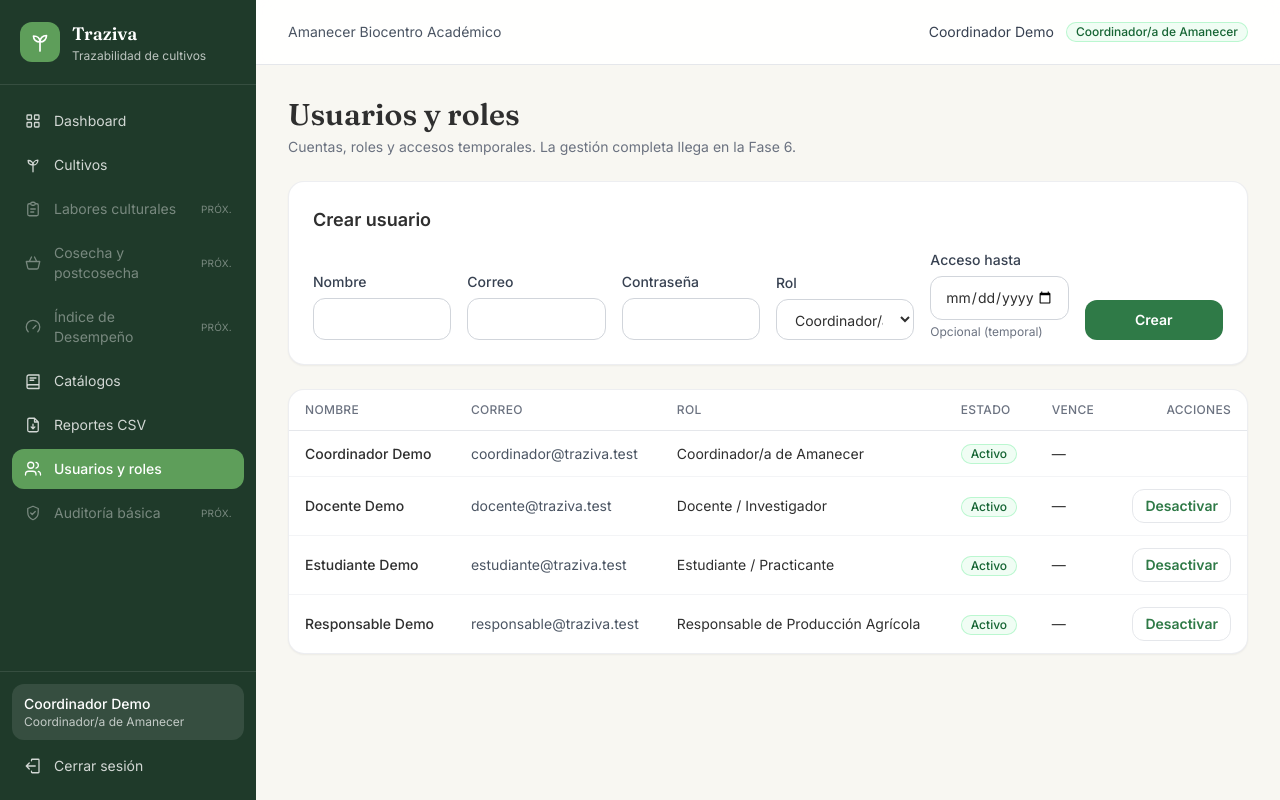
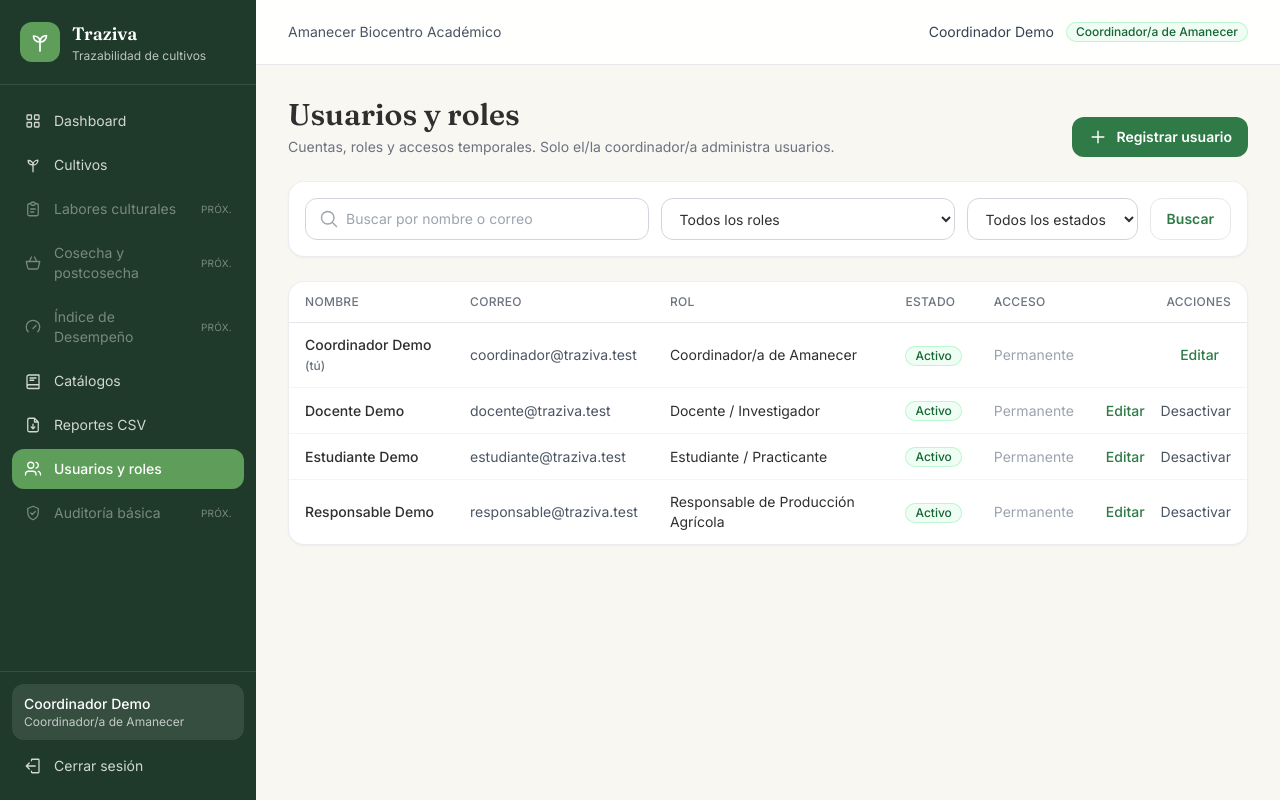
Before and after one commit to DayaPau/traziva, a Laravel app: page /usuarios in a window 1280 px wide. Run offline with Laravel 12, Linux system fonts and the light colour scheme; a user stored in the database is signed in; data comes from the database, SQL or seed files in the repository; style sheets or scripts are compiled from the project's sources.

Commit message:
S5-04: gestión completa de usuarios (editar, rol, vigencia, restablecer contraseña) con auditoría sin contraseñas
Co-Authored-By: Claude Opus 5.5 <noreply@anthropic.com>

```diff
--- a/app/Http/Controllers/Auth/RegistroController.php
+++ b/app/Http/Controllers/Auth/RegistroController.php
@@ -25,7 +25,8 @@ class RegistroController extends Controller
 
     public function store(RegistroRequest $request)
     {
-        $user = User::create($request->validated() + ['estado' => 'pendiente']);
+        // Sin eventos: se audita una sola vez, con la acción explícita «registro» (abajo).
+        $user = User::withoutEvents(fn () => User::create($request->validated() + ['estado' => 'pendiente']));
 
         Auditoria::create([
             'accion' => 'registro',
--- a/app/Http/Controllers/UsuarioController.php
+++ b/app/Http/Controllers/UsuarioController.php
@@ -2,52 +2,90 @@
 
 namespace App\Http\Controllers;
 
+use App\Http\Requests\ClaveRequest;
+use App\Http\Requests\UsuarioRequest;
 use App\Models\Rol;
 use App\Models\User;
+use App\Services\Usuarios\GestionUsuarios;
 use Illuminate\Http\Request;
+use Illuminate\Validation\Rule;
 
+/** Usuarios y roles (solo coordinador/a). Las reglas de negocio viven en GestionUsuarios. */
 class UsuarioController extends Controller
 {
-    public function index()
+    public function __construct(private GestionUsuarios $gestion) {}
+
+    public function index(Request $request)
     {
+        $f = $request->validate([
+            'q' => ['nullable', 'string', 'max:80'],
+            'rol_id' => ['nullable', 'integer'],
+            'estado' => ['nullable', Rule::in(array_keys(User::ESTADOS))],
+        ]);
+
+        $usuarios = User::with('rol')
+            ->when($f['q'] ?? null, fn ($q, $t) => $q->where(fn ($w) => $w->where('name', 'like', "%$t%")->orWhere('email', 'like', "%$t%")))
+            ->when($f['rol_id'] ?? null, fn ($q, $r) => $q->where('rol_id', $r))
+            ->when($f['estado'] ?? null, fn ($q, $e) => $q->where('estado', $e))
+            // Pendientes primero para que el/la coordinador/a los vea de inmediato.
+            ->orderByRaw("CASE WHEN estado = 'pendiente' THEN 0 ELSE 1 END")
+            ->orderBy('name')
+            ->get();
+
         return view('usuarios.index', [
-            // Pendientes primero para que el/la coordinador/a los vea de inmediato.
-            'usuarios' => User::with('rol')->orderByRaw("CASE WHEN estado = 'pendiente' THEN 0 ELSE 1 END")->orderBy('name')->get(),
-            'roles' => Rol::orderBy('id')->get()->mapWithKeys(fn (Rol $r) => [$r->id => config("traziva.roles.{$r->nombre}", $r->nombre)]),
+            'usuarios' => $usuarios,
+            'roles' => $this->roles(),
+            'pendientes' => User::where('estado', 'pendiente')->count(),
         ]);
     }
 
-    public function store(Request $request)
+    public function create()
     {
-        $d = $request->validate([
-            'name' => 'required|string|max:120',
-            'email' => 'required|email|max:150|unique:users,email',
-            'password' => 'required|string|min:8',
-            'rol_id' => 'required|exists:roles,id',
-            'activo_hasta' => 'nullable|date|after:today',
-        ]);
-        User::create($d + ['estado' => 'activo']);
-
-        return back()->with('ok', 'Usuario creado.');
+        return view('usuarios.form', ['u' => new User(['estado' => 'activo']), 'roles' => $this->roles()]);
     }
 
-    /** Activa (o aprueba, si estaba pendiente) / desactiva una cuenta. */
+    public function store(UsuarioRequest $request)
+    {
+        $u = $this->gestion->crear($request->validated());
+
+        return redirect()->route('usuarios.index')->with('ok', "Usuario {$u->name} creado.");
+    }
+
+    public function edit(User $user)
+    {
+        return view('usuarios.form', ['u' => $user, 'roles' => $this->roles()]);
+    }
+
+    public function update(UsuarioRequest $request, User $user)
+    {
+        $this->gestion->actualizar($user, $request->validated(), $request->user());
+
+        return redirect()->route('usuarios.index')->with('ok', "Cambios de {$user->name} guardados.");
+    }
+
+    /** Aprobar (pendiente → activo), activar o desactivar desde el listado. */
     public function toggle(Request $request, User $user)
     {
-        abort_if($user->id === $request->user()->id, 422, 'No puedes desactivar tu propio usuario.');
+        $antes = $user->estado;
+        $this->gestion->alternarEstado($user, $request->user());
 
-        $antes = $user->estado;
-        $user->update(['estado' => $antes === 'activo' ? 'inactivo' : 'activo']);
+        return back()->with('ok', match ($antes) {
+            'pendiente' => "Cuenta de {$user->name} aprobada.",
+            'activo' => "Cuenta de {$user->name} desactivada.",
+            default => "Cuenta de {$user->name} activada.",
+        });
+    }
 
-        \App\Models\Auditoria::create([
-            'user_id' => $request->user()->id,
-            'accion' => $antes === 'pendiente' ? 'aprobar' : 'modificar',
-            'entidad' => 'users',
-            'entidad_id' => $user->id,
-            'valores_antes' => ['estado' => $antes],
-            'valores_despues' => ['estado' => $user->estado],
-        ]);
+    public function restablecerClave(ClaveRequest $request, User $user)
+    {
+        $this->gestion->restablecerClave($user, $request->validated('password'));
 
-        return back()->with('ok', $antes === 'pendiente' ? "Cuenta de {$user->name} aprobada." : 'Estado actualizado.');
+        return redirect()->route('usuarios.edit', $user)
+            ->with('ok', "Contraseña de {$user->name} restablecida. Comunícasela por un canal seguro.");
+    }
+
+    private function roles()
+    {
+        return Rol::orderBy('id')->get()->mapWithKeys(fn (Rol $r) => [$r->id => config("traziva.roles.{$r->nombre}", $r->nombre)]);
     }
 }
--- a/app/Models/Concerns/Auditable.php
+++ b/app/Models/Concerns/Auditable.php
@@ -7,6 +7,9 @@ use App\Models\Auditoria;
 /**
  * Registra en la tabla `auditoria` (solo inserción) quién creó, modificó o
  * eliminó un registro crítico (RNF-07).
+ *
+ * Nunca guarda los atributos ocultos del modelo ($hidden: contraseña, token de sesión)
+ * ni deja filas vacías cuando solo cambian campos técnicos (updated_at, remember_token).
  */
 trait Auditable
 {
@@ -23,6 +26,14 @@ trait Auditable
             return;
         }
 
+        $excluir = array_flip([...$this->getHidden(), 'created_at', 'updated_at', 'deleted_at']);
+        $antes = $antes === null ? null : array_diff_key($antes, $excluir);
+        $despues = $despues === null ? null : array_diff_key($despues, $excluir);
+
+        if ($accion === 'modificar' && ! $despues) {
+            return; // solo cambiaron campos técnicos u ocultos
+        }
+
         Auditoria::create([
             'user_id'         => auth()->id(),
             'accion'          => $accion,
--- a/app/Models/User.php
+++ b/app/Models/User.php
@@ -2,12 +2,15 @@
 
 namespace App\Models;
 
+use App\Models\Concerns\Auditable;
 use Illuminate\Foundation\Auth\User as Authenticatable;
 use Illuminate\Notifications\Notifiable;
 
 class User extends Authenticatable
 {
-    use Notifiable;
+    use Auditable, Notifiable;
+
+    public const ESTADOS = ['pendiente' => 'Pendiente', 'activo' => 'Activo', 'inactivo' => 'Inactivo'];
 
     protected $fillable = ['rol_id', 'name', 'email', 'password', 'estado', 'activo_desde', 'activo_hasta'];
     protected $hidden = ['password', 'remember_token'];
--- /dev/null
+++ b/app/Services/Usuarios/GestionUsuarios.php
@@ -0,0 +1,87 @@
+<?php
+
+namespace App\Services\Usuarios;
+
+use App\Models\Auditoria;
+use App\Models\Rol;
+use App\Models\User;
+use Illuminate\Support\Facades\DB;
+use Illuminate\Validation\ValidationException;
+
+/**
+ * Reglas de negocio de la gestión de usuarios (S5-04).
+ *
+ * Invariantes:
+ *  1. Nadie puede desactivarse ni quitarse el rol de coordinador/a a sí mismo (evita quedar fuera por error).
+ *  2. Siempre debe quedar al menos un/a coordinador/a activo/a (si no, nadie podría administrar ni aprobar cuentas).
+ *
+ * La auditoría de crear/modificar la hace el trait Auditable del modelo User (sin contraseña).
+ * Aquí se registran además las acciones con nombre propio: «aprobar» y «restablecer_clave».
+ */
+class GestionUsuarios
+{
+    public function crear(array $datos): User
+    {
+        return User::create($datos + ['estado' => 'activo']);
+    }
+
+    public function actualizar(User $usuario, array $datos, User $actor): User
+    {
+        $this->verificarInvariantes($usuario, $datos['rol_id'] ?? $usuario->rol_id, $datos['estado'] ?? $usuario->estado, $actor);
+
+        return DB::transaction(function () use ($usuario, $datos) {
+            $estabaPendiente = $usuario->estado === 'pendiente';
+            $usuario->update($datos);
+            if ($estabaPendiente && $usuario->estado === 'activo') {
+                $this->registrar('aprobar', $usuario);
+            }
+
+            return $usuario;
+        });
+    }
+
+    /** Botón rápido del listado: pendiente → activo (aprobar), activo ↔ inactivo. */
+    public function alternarEstado(User $usuario, User $actor): User
+    {
+        $nuevo = $usuario->estado === 'activo' ? 'inactivo' : 'activo';
+
+        return $this->actualizar($usuario, ['estado' => $nuevo], $actor);
+    }
+
+    /** El/la coordinador/a fija una contraseña nueva; se registra la acción, nunca el valor. */
+    public function restablecerClave(User $usuario, string $nueva): void
+    {
+        DB::transaction(function () use ($usuario, $nueva) {
+            $usuario->forceFill(['password' => $nueva, 'remember_token' => null])->saveQuietly();
+            $this->registrar('restablecer_clave', $usuario);
+        });
+    }
+
+    private function verificarInvariantes(User $usuario, int|string $rolId, string $estado, User $actor): void
+    {
+        $idCoordinador = (int) Rol::where('nombre', 'coordinador')->value('id');
+        $rolActual = (int) $usuario->getOriginal('rol_id');
+        $dejaDeSerCoordinadorActivo = $rolActual === $idCoordinador && $usuario->getOriginal('estado') === 'activo'
+            && ((int) $rolId !== $idCoordinador || $estado !== 'activo');
+
+        if ($usuario->is($actor) && ($estado !== 'activo' || (int) $rolId !== $rolActual)) {
+            throw ValidationException::withMessages(['estado' => 'No puedes desactivar tu propia cuenta ni cambiar tu propio rol.']);
+        }
+
+        if ($dejaDeSerCoordinadorActivo
+            && User::where('rol_id', $idCoordinador)->where('estado', 'activo')->whereKeyNot($usuario->id)->doesntExist()) {
+            throw ValidationException::withMessages(['rol_id' => 'Debe quedar al menos un/a coordinador/a activo/a en el sistema.']);
+        }
+    }
+
+    private function registrar(string $accion, User $usuario): void
+    {
+        Auditoria::create([
+            'user_id' => auth()->id(),
+            'accion' => $accion,
+            'entidad' => 'users',
+            'entidad_id' => $usuario->id,
+            'valores_despues' => $accion === 'aprobar' ? ['estado' => 'activo', 'rol_id' => $usuario->rol_id] : null,
+        ]);
+    }
+}
--- a/resources/views/usuarios/index.blade.php
+++ b/resources/views/usuarios/index.blade.php
@@ -1,45 +1,64 @@
 @extends('layouts.app')
 @section('titulo', 'Usuarios y roles')
 @section('contenido')
-@php $pendientes = $usuarios->where('estado', 'pendiente')->count(); @endphp
-<x-page-header titulo="Usuarios y roles" subtitulo="Cuentas, roles y accesos temporales. La gestión completa llega en la Fase 6." />
+<x-page-header titulo="Usuarios y roles" subtitulo="Cuentas, roles y accesos temporales. Solo el/la coordinador/a administra usuarios.">
+    <a href="{{ route('usuarios.create') }}" class="btn-primary"><x-icon name="mas" class="w-4 h-4" /> Registrar usuario</a>
+</x-page-header>
 
 @if($pendientes)
-    <x-alert tipo="aviso" class="mb-6">Hay {{ $pendientes }} {{ $pendientes === 1 ? 'solicitud pendiente' : 'solicitudes pendientes' }} de aprobación. Revisa el rol solicitado antes de aprobar.</x-alert>
+    <x-alert tipo="aviso" class="mb-6">
+        Hay {{ $pendientes }} {{ $pendientes === 1 ? 'solicitud pendiente' : 'solicitudes pendientes' }} de aprobación.
+        Revisa el rol solicitado (puedes cambiarlo con «Editar») antes de aprobar.
+    </x-alert>
 @endif
 
-<x-card titulo="Crear usuario" class="mb-6">
-    <form method="POST" action="{{ route('usuarios.store') }}" class="grid gap-4 md:grid-cols-3 lg:grid-cols-6 items-end">
-        @csrf
-        <x-input name="name" label="Nombre" required />
-        <x-input name="email" label="Correo" type="email" required />
-        <x-input name="password" label="Contraseña" type="password" required minlength="8" />
-        <x-select name="rol_id" label="Rol" :opciones="$roles" />
-        <x-input name="activo_hasta" label="Acceso hasta" type="date" ayuda="Opcional (temporal)" />
-        <button class="btn-primary">Crear</button>
-    </form>
-</x-card>
+<form method="GET" class="card !p-4 mb-6 grid gap-3 md:grid-cols-[1fr_auto_auto_auto]">
+    <div class="relative">
+        <x-icon name="buscar" class="w-4 h-4 absolute left-3.5 top-1/2 -translate-y-1/2 text-gray-400" />
+        <input type="search" name="q" value="{{ request('q') }}" placeholder="Buscar por nombre o correo" class="input-modern !pl-10" aria-label="Buscar">
+    </div>
+    <select name="rol_id" class="input-modern" onchange="this.form.submit()" aria-label="Rol">
+        <option value="">Todos los roles</option>
+        @foreach($roles as $id => $nombre)<option value="{{ $id }}" @selected(request('rol_id') == $id)>{{ $nombre }}</option>@endforeach
+    </select>
+    <select name="estado" class="input-modern" onchange="this.form.submit()" aria-label="Estado">
+        <option value="">Todos los estados</option>
+        @foreach(\App\Models\User::ESTADOS as $v => $t)<option value="{{ $v }}" @selected(request('estado') === $v)>{{ $t }}</option>@endforeach
+    </select>
+    <button class="btn-secondary">Buscar</button>
+</form>
 
+@if($usuarios->isEmpty())
+    <x-card><x-empty-state titulo="Ningún usuario coincide con los filtros" icono="usuarios" /></x-card>
+@else
 <x-table>
-    <x-slot:head><th>Nombre</th><th>Correo</th><th>Rol</th><th>Estado</th><th>Vence</th><th class="text-right">Acciones</th></x-slot:head>
+    <x-slot:head><th>Nombre</th><th>Correo</th><th>Rol</th><th>Estado</th><th>Acceso</th><th class="text-right">Acciones</th></x-slot:head>
     @foreach($usuarios as $u)
+        @php $vigente = $u->estaVigente(); @endphp
         <tr>
-            <td class="font-medium">{{ $u->name }}</td>
+            <td class="font-medium">{{ $u->name }} @if($u->id === auth()->id())<span class="text-xs text-gray-500">(tú)</span>@endif</td>
             <td class="text-gray-600">{{ $u->email }}</td>
             <td>{{ $u->rol_etiqueta }}</td>
             <td>
                 @switch($u->estado)
                     @case('pendiente') <x-badge color="amarillo">Pendiente</x-badge> @break
-                    @case('activo') <x-badge color="verde">Activo</x-badge> @break
+                    @case('activo') <x-badge :color="$vigente ? 'verde' : 'rojo'">{{ $vigente ? 'Activo' : 'Fuera de vigencia' }}</x-badge> @break
                     @default <x-badge>Inactivo</x-badge>
                 @endswitch
             </td>
-            <td>{{ $u->activo_hasta?->format('d/m/Y') ?? '—' }}</td>
-            <td class="text-right">
+            <td class="whitespace-nowrap text-sm">
+                @if($u->activo_desde || $u->activo_hasta)
+                    {{ $u->activo_desde?->format('d/m/Y') ?? '…' }} – {{ $u->activo_hasta?->format('d/m/Y') ?? '…' }}
+                @else
+                    <span class="text-gray-400">Permanente</span>
+                @endif
+            </td>
+            <td class="text-right whitespace-nowrap">
+                <a href="{{ route('usuarios.edit', $u) }}" class="text-agro-moss font-medium hover:underline mr-3">Editar</a>
                 @if($u->id !== auth()->id())
                     <form method="POST" action="{{ route('usuarios.toggle', $u) }}" class="inline">
                         @csrf @method('PATCH')
-                        <button class="{{ $u->estado === 'activo' ? 'btn-secondary' : 'btn-primary' }} !py-1.5 !px-3">
+                        <button class="{{ $u->estado === 'pendiente' ? 'btn-primary !py-1.5 !px-3' : 'text-gray-600 hover:underline' }}">
                             {{ ['pendiente' => 'Aprobar', 'activo' => 'Desactivar'][$u->estado] ?? 'Activar' }}
                         </button>
                     </form>
@@ -48,4 +67,5 @@
         </tr>
     @endforeach
 </x-table>
+@endif
 @endsection
--- a/routes/web.php
+++ b/routes/web.php
@@ -64,7 +64,11 @@ Route::middleware(['auth', 'cuenta.vigente'])->group(function () {
 
     Route::middleware('role:coordinador')->group(function () {
         Route::get('/usuarios', [UsuarioController::class, 'index'])->name('usuarios.index')->can('viewAny', User::class);
+        Route::get('/usuarios/crear', [UsuarioController::class, 'create'])->name('usuarios.create')->can('create', User::class);
         Route::post('/usuarios', [UsuarioController::class, 'store'])->name('usuarios.store')->can('create', User::class);
+        Route::get('/usuarios/{user}/editar', [UsuarioController::class, 'edit'])->name('usuarios.edit')->can('update', 'user');
+        Route::put('/usuarios/{user}', [UsuarioController::class, 'update'])->name('usuarios.update')->can('update', 'user');
         Route::patch('/usuarios/{user}/estado', [UsuarioController::class, 'toggle'])->name('usuarios.toggle')->can('update', 'user');
+        Route::put('/usuarios/{user}/clave', [UsuarioController::class, 'restablecerClave'])->name('usuarios.clave')->can('update', 'user');
     });
 });
```
Also changed, not shown: app/Http/Requests/ClaveRequest.php (added, +25 -0 lines), app/Http/Requests/UsuarioRequest.php (added, +52 -0 lines), resources/views/usuarios/form.blade.php (added, +63 -0 lines), tests/Feature/UsuariosTest.php (added, +170 -0 lines).
